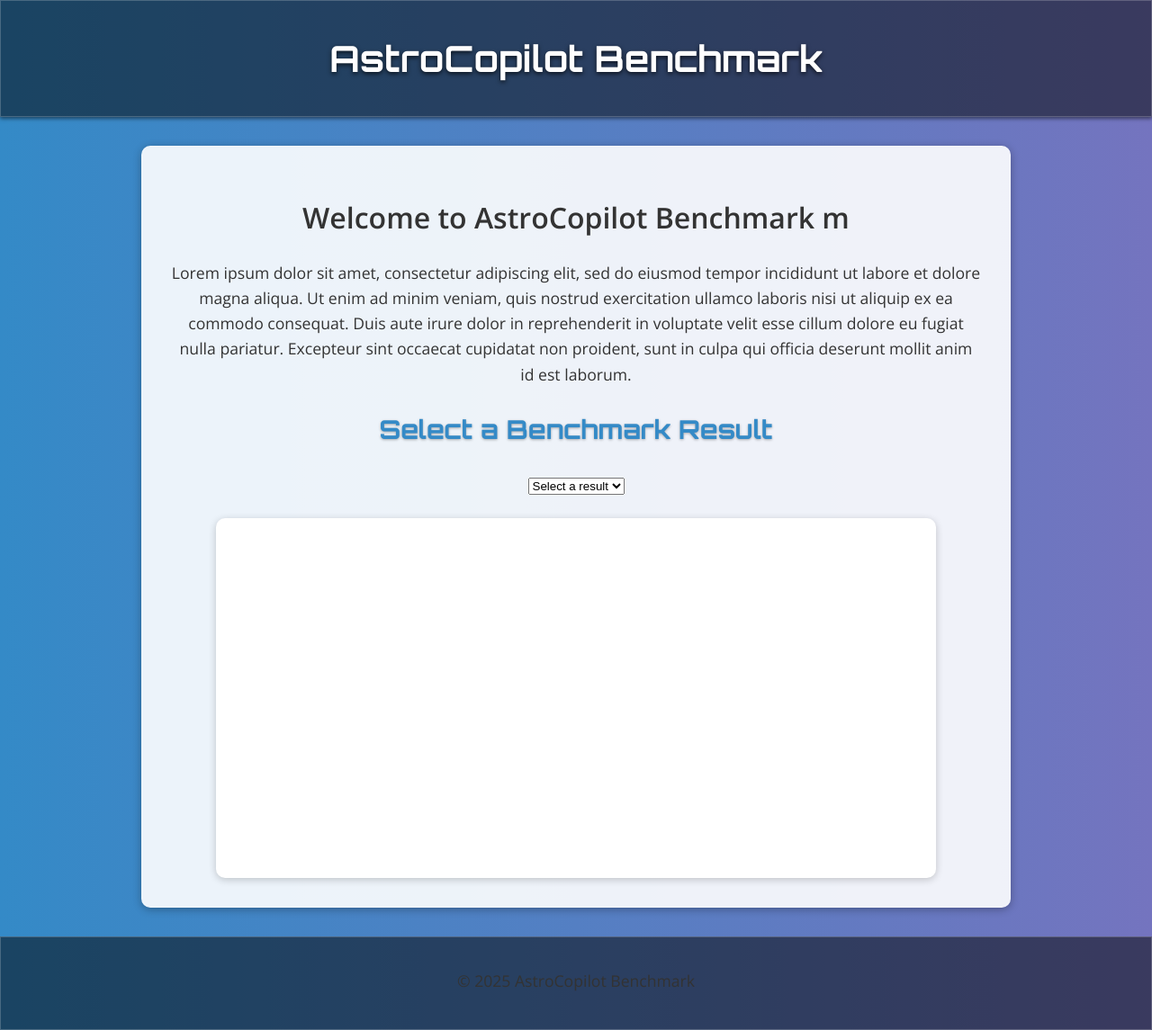
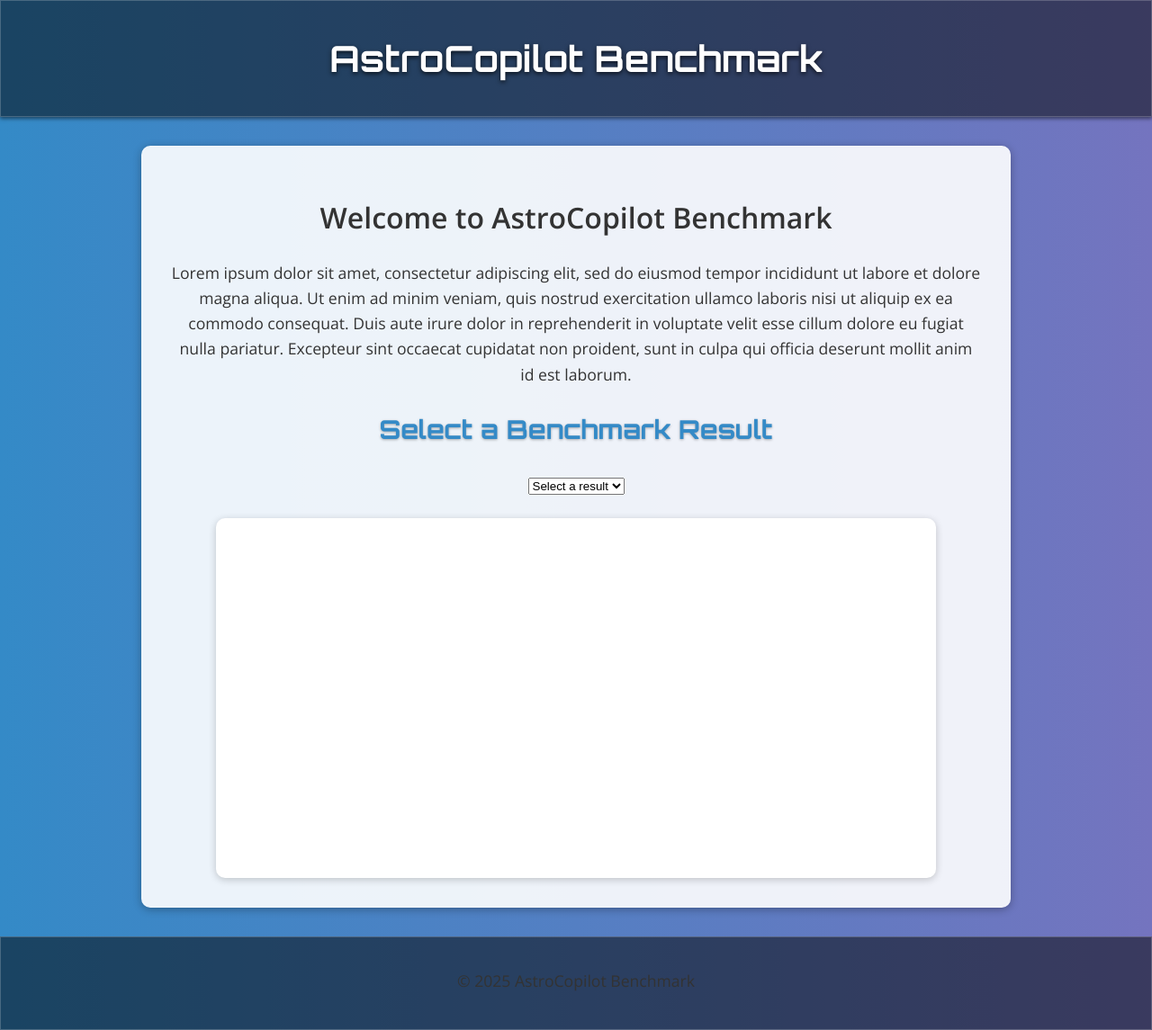
Before and after one commit to Murtato1/astbench, a Jekyll site: the page built from index.markdown, in a window 1280 px wide. Shown: the whole page at 90% size. Built offline with Jekyll 4.4.1, drawn with Linux system fonts in a browser that asks for light colours; part of the change alters nothing that is shown.

```diff
--- a/index.markdown
+++ b/index.markdown
@@ -3,7 +3,7 @@ layout: default
 title: Home
 ---
 
-# Welcome to AstroCopilot Benchmark m
+# Welcome to AstroCopilot Benchmark
 
 Lorem ipsum dolor sit amet, consectetur adipiscing elit, sed do eiusmod tempor incididunt ut labore et dolore magna aliqua. Ut enim ad minim veniam, quis nostrud exercitation ullamco laboris nisi ut aliquip ex ea commodo consequat. Duis aute irure dolor in reprehenderit in voluptate velit esse cillum dolore eu fugiat nulla pariatur. Excepteur sint occaecat cupidatat non proident, sunt in culpa qui officia deserunt mollit anim id est laborum.
 
@@ -82,13 +82,17 @@ Lorem ipsum dolor sit amet, consectetur adipiscing elit, sed do eiusmod tempor i
             ) {
               metrics.codebertscore_rescaled.push(result.codebertscore_rescaled.F1);
             }
-            if ("result_summary" in result && result.result_summary?.code_success !== null) {
-              metrics.code_success.push(result.result_summary?.code_success);
-            }
-            if ("result_summary" in result && result.syntax_match_score !== null) {
-              metrics.syntax_match_score.push(result.syntax_match_score);
-            }
           });
+        }
+
+        // Extract values from `result_summary`
+        if (item.result_summary) {
+          if (item.result_summary.code_success !== null) {
+            metrics.code_success.push(item.result_summary.code_success);
+          }
+          if (item.result_summary.syntax_match_score !== null) {
+            metrics.syntax_match_score.push(item.result_summary.syntax_match_score);
+          }
         }
       });
 
```
